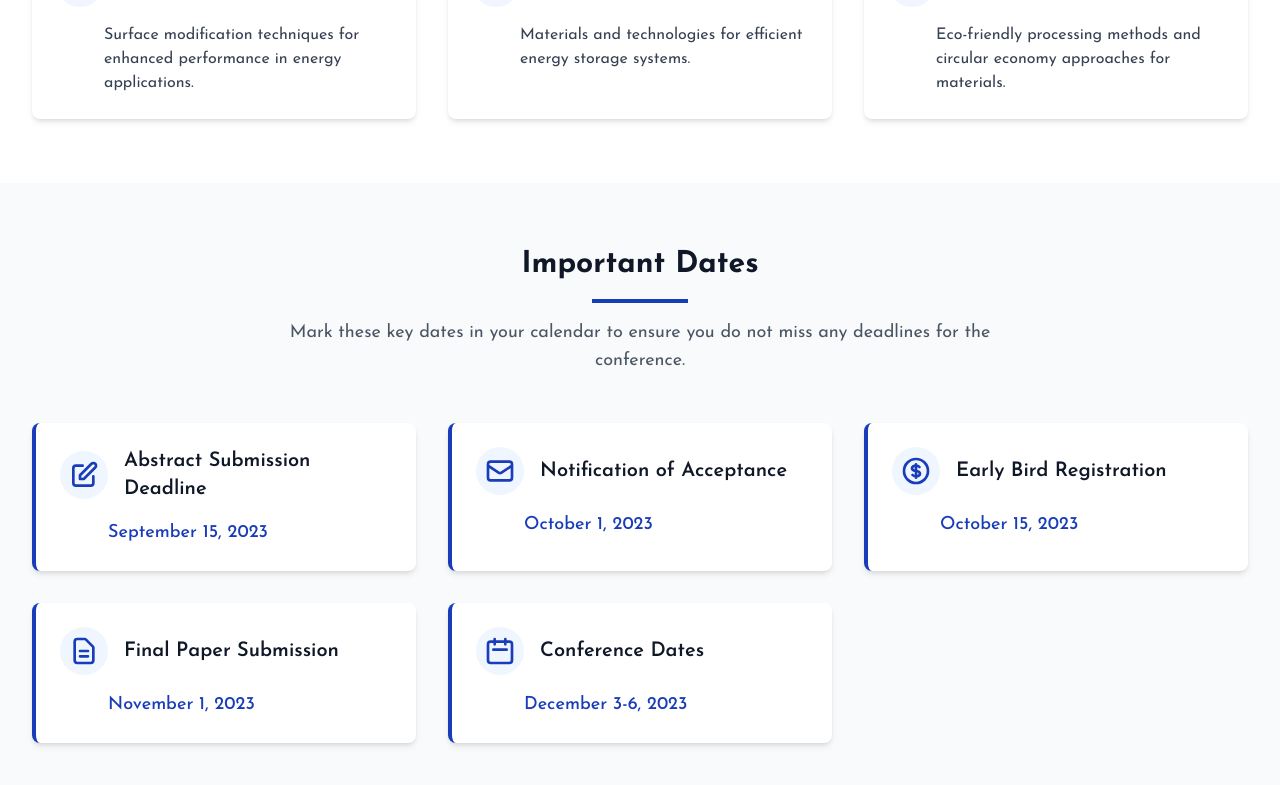
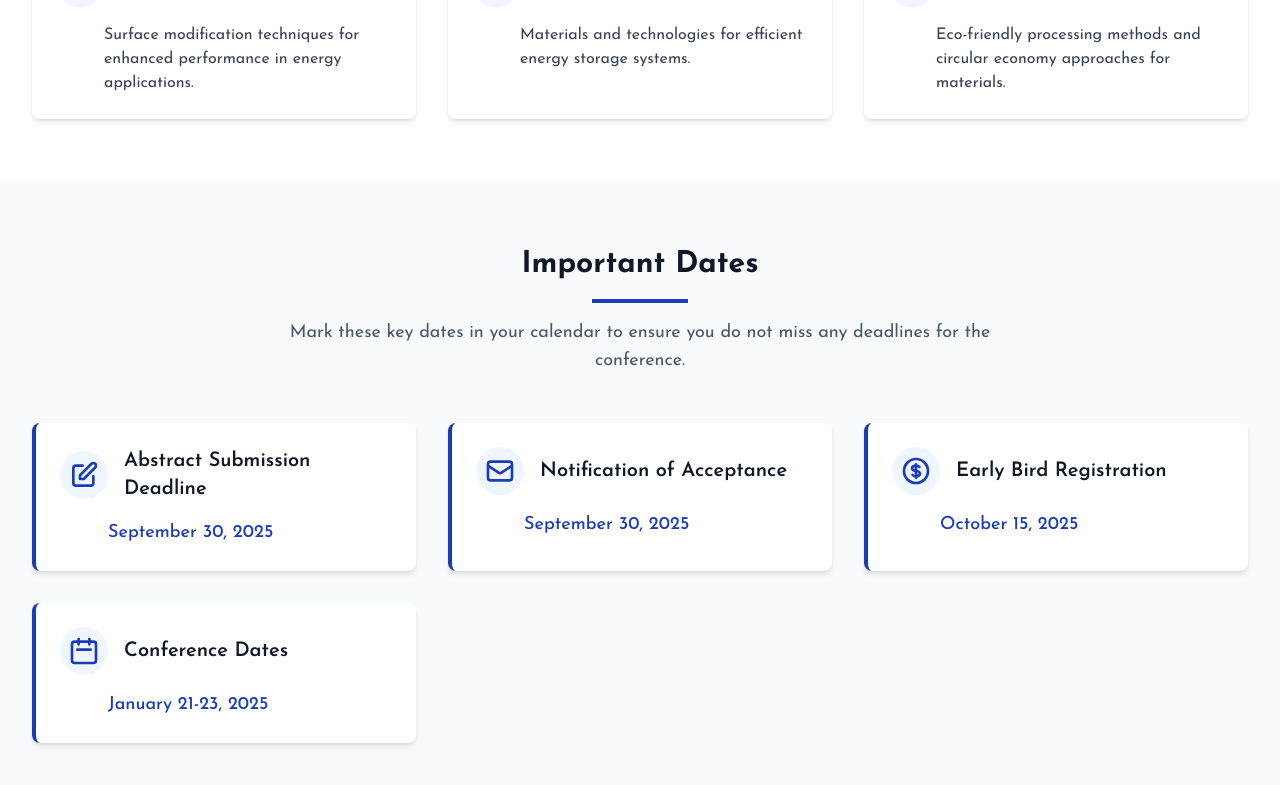
Before and after one commit to sushabhan878/IIT_KGP_MME_Conference, a Next.js app: page / in a window 1280 px wide. Shown: the part 2011-2796 px from the top of the page. Built offline with nearby package versions, Linux system fonts and the light colour scheme.

Commit message:
Updated the importent dates section and hero section

```diff
--- a/components/Hero.tsx
+++ b/components/Hero.tsx
@@ -12,10 +12,13 @@ const Hero = () => {
           loop
           muted
           playsInline
+          poster="/iit-kgp.jpg"
+          src="https://res.cloudinary.com/damnmi4ya/video/upload/v1755942647/iitkgp_1_tmoyb9.mp4"
         >
-          <source src="https://res.cloudinary.com/damnmi4ya/video/upload/v1755942647/iitkgp_1_tmoyb9.mp4" />
           Your browser does not support the video tag.
         </video>
+        {/* Dark overlay for better text visibility */}
+        <div className="absolute inset-0 bg-black opacity-50"></div>
       </div>
 
       {/* Content */}
--- a/components/ImportantDates.tsx
+++ b/components/ImportantDates.tsx
@@ -6,7 +6,7 @@ const ImportantDates = () => {
   const dates = [
     {
       title: 'Abstract Submission Deadline',
-      date: 'September 15, 2023',
+      date: 'September 30, 2025',
       icon: (
         <svg xmlns="http://www.w3.org/2000/svg" className="h-8 w-8" fill="none" viewBox="0 0 24 24" stroke="currentColor">
           <path strokeLinecap="round" strokeLinejoin="round" strokeWidth={2} d="M11 5H6a2 2 0 00-2 2v11a2 2 0 002 2h11a2 2 0 002-2v-5m-1.414-9.414a2 2 0 112.828 2.828L11.828 15H9v-2.828l8.586-8.586z" />
@@ -15,7 +15,7 @@ const ImportantDates = () => {
     },
     {
       title: 'Notification of Acceptance',
-      date: 'October 1, 2023',
+      date: 'September 30, 2025',
       icon: (
         <svg xmlns="http://www.w3.org/2000/svg" className="h-8 w-8" fill="none" viewBox="0 0 24 24" stroke="currentColor">
           <path strokeLinecap="round" strokeLinejoin="round" strokeWidth={2} d="M3 8l7.89 5.26a2 2 0 002.22 0L21 8M5 19h14a2 2 0 002-2V7a2 2 0 00-2-2H5a2 2 0 00-2 2v10a2 2 0 002 2z" />
@@ -24,7 +24,7 @@ const ImportantDates = () => {
     },
     {
       title: 'Early Bird Registration',
-      date: 'October 15, 2023',
+      date: 'October 15, 2025',
       icon: (
         <svg xmlns="http://www.w3.org/2000/svg" className="h-8 w-8" fill="none" viewBox="0 0 24 24" stroke="currentColor">
           <path strokeLinecap="round" strokeLinejoin="round" strokeWidth={2} d="M12 8c-1.657 0-3 .895-3 2s1.343 2 3 2 3 .895 3 2-1.343 2-3 2m0-8c1.11 0 2.08.402 2.599 1M12 8V7m0 1v8m0 0v1m0-1c-1.11 0-2.08-.402-2.599-1M21 12a9 9 0 11-18 0 9 9 0 0118 0z" />
@@ -32,17 +32,8 @@ const ImportantDates = () => {
       ),
     },
     {
-      title: 'Final Paper Submission',
-      date: 'November 1, 2023',
-      icon: (
-        <svg xmlns="http://www.w3.org/2000/svg" className="h-8 w-8" fill="none" viewBox="0 0 24 24" stroke="currentColor">
-          <path strokeLinecap="round" strokeLinejoin="round" strokeWidth={2} d="M9 12h6m-6 4h6m2 5H7a2 2 0 01-2-2V5a2 2 0 012-2h5.586a1 1 0 01.707.293l5.414 5.414a1 1 0 01.293.707V19a2 2 0 01-2 2z" />
-        </svg>
-      ),
-    },
-    {
       title: 'Conference Dates',
-      date: 'December 3-6, 2023',
+      date: 'January 21-23, 2025',
       icon: (
         <svg xmlns="http://www.w3.org/2000/svg" className="h-8 w-8" fill="none" viewBox="0 0 24 24" stroke="currentColor">
           <path strokeLinecap="round" strokeLinejoin="round" strokeWidth={2} d="M8 7V3m8 4V3m-9 8h10M5 21h14a2 2 0 002-2V7a2 2 0 00-2-2H5a2 2 0 00-2 2v12a2 2 0 002 2z" />
```
